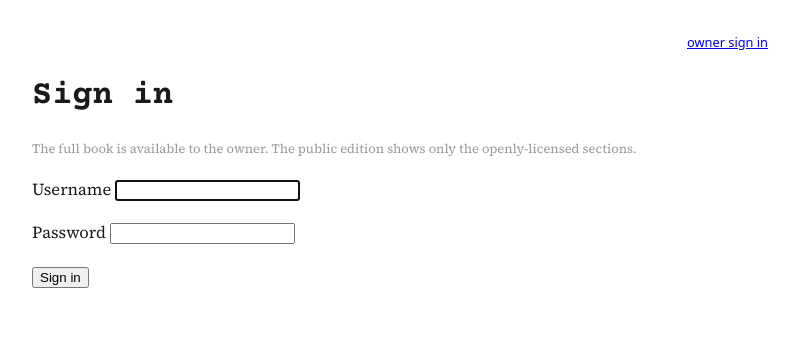
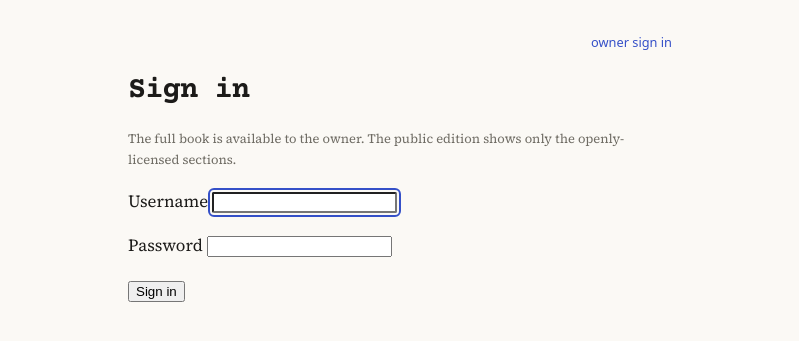
Before and after one commit to ricopicone/parody-web, a Django app: page /accounts/login/ in a window 1280 px wide. Shown: the top 341 px of the page, without its empty margins (240-1039 px from the left). Run offline with Django 4.2, Linux system fonts and the light colour scheme.

Commit message:
css: apply the warm-paper palette and typewriter/serif type scale
Replaces three unrelated palettes (browser-blue links, a #7a6ff0 purple
accent, a warm-taupe box accent marked in code as a placeholder) with one
system: warm paper, indigo accent, a measured contrast ladder.

--ink-faint is the lowest token allowed for text at 4.8:1; the old #8d8a80
scores 3.2:1 and fails AA, so it survives as --ink-ghost for decoration
only, guarded by a test. Adds focus-visible styling, which the site had
none of.

Co-Authored-By: Claude Opus 5 <noreply@anthropic.com>

```diff
--- a/parody_web/static/parody_web/css/book.css
+++ b/parody_web/static/parody_web/css/book.css
@@ -1,10 +1,25 @@
 /* Page furniture: layout, typography, navigation, forms and gating chrome.
  * Book *content* (figures, tables, boxes, math, listings) lives in content.css. */
 
-body { max-width: var(--measure); margin: 2rem auto; padding: 0 1rem;
-       font: var(--fs-base)/var(--lh-base) var(--font-body); color: var(--ink); }
+body { max-width: var(--measure); margin: var(--s6) auto; padding: 0 var(--s4);
+       font: var(--fs-base)/var(--lh-base) var(--font-body);
+       color: var(--ink); background: var(--paper); }
 
-nav.crumbs { font-family: var(--font-display); font-size: .85rem; margin-bottom: 2rem; }
+h1, h2, h3, h4 { font-family: var(--font-display); line-height: var(--lh-head);
+                 letter-spacing: -.03em; font-weight: 700; }
+h1 { font-size: var(--fs-h1); }
+h2 { font-size: var(--fs-h2); }
+h3 { font-size: var(--fs-h3); }
+
+a { color: var(--accent); text-decoration: none; }
+a:hover { text-decoration: underline; }
+/* the site had no focus styling at all; every interactive stop needs one */
+a:focus-visible, button:focus-visible, summary:focus-visible,
+input:focus-visible, select:focus-visible {
+  outline: 2px solid var(--accent); outline-offset: 2px; border-radius: 2px; }
+
+nav.crumbs { font-family: var(--font-body); font-size: var(--fs-sm);
+    color: var(--ink-faint); margin-bottom: var(--s6); }
 /* section-page breadcrumb carries a chapter rung; keep the whole trail on one line
    and let the (possibly long) chapter title ellipsize so it never wraps or pushes
    off-screen on narrow viewports. The book/home link stays whole; the chapter link
@@ -18,13 +33,14 @@ nav.crumbs.has-chapter .crumb-trunc { flex: 0 1 auto; min-width: 4ch;
 nav.pager { display: flex; justify-content: space-between;
             font-family: var(--font-display); font-size: .9rem; margin-top: 3rem; }
 
-h1, h2, h3 { font-family: var(--font-display); line-height: 1.25; }
 img { max-width: 100%; }
 
-.secnum { color: var(--ink-muted); font-variant-numeric: tabular-nums; }
+/* Section/chapter numbers are part of the typewriter layer, not the prose. */
+.secnum { font-family: var(--font-display); font-weight: 700; color: var(--accent);
+    margin-right: var(--s2); font-variant-numeric: tabular-nums; }
 
 /* table-of-contents lists (index + chapter pages): no bullets */
-ul.toc { list-style: none; padding-left: 0; }
+ul.toc { list-style: none; padding-left: 0; font-family: var(--font-body); }
 ul.toc li { margin: .25rem 0; }
 
 .preview { mask-image: linear-gradient(to bottom, black 60%, transparent); }
@@ -56,10 +72,10 @@ a.download-button { display: inline-block; font-family: var(--font-display);
     font-size: .9rem; border: 1px solid var(--accent); border-radius: 4px;
     padding: .25rem .7rem; text-decoration: none; }
 
-.note { color: var(--ink-ghost); font-size: .8rem; }
+.note { color: var(--ink-faint); font-size: .8rem; }
 
 nav.edition-switcher { font-family: var(--font-display); font-size: .8rem;
-    color: var(--ink-ghost); margin-bottom: .3rem; }
+    color: var(--ink-faint); margin-bottom: .3rem; }
 nav.edition-switcher a { color: var(--accent); text-decoration: none; }
 nav.edition-switcher strong { color: var(--ink); }
 
--- a/parody_web/static/parody_web/css/content.css
+++ b/parody_web/static/parody_web/css/content.css
@@ -106,7 +106,7 @@ table:not(.notes-table) th, table:not(.notes-table) td { border: 1px solid #ccc;
 
 /* hardware systems / parts catalog */
 .version-list-item { margin: .15rem 0 .15rem 1rem; font-size: .95rem; }
-.get-cell-placeholder { color: var(--ink-ghost); }
+.get-cell-placeholder { color: var(--ink-faint); }
 section.component { border-top: 1px solid var(--rule-faint); margin-top: 1.5rem; }
 table.specs { font-family: var(--font-display); font-size: .9rem; }
 table.specs th { text-align: left; font-weight: 600; color: #444;
@@ -121,7 +121,7 @@ p.suppliers { font-family: var(--font-display); font-size: .9rem; }
    exactly at the corners. A faint dashed rule separates the solution
    (.example-solution) from the problem statement. Colour is a placeholder accent
    until real theme colours land. --exc = corner arm length, --ext = thickness. */
-.example { --exc: 18px; --ext: 1.5px; --excol: var(--box-line);
+.example { --exc: 18px; --ext: 1.5px; --excol: var(--accent);
     margin: 1.6rem 0; padding: 1rem 1.3rem;
     background-image:
       linear-gradient(var(--excol),var(--excol)), linear-gradient(var(--excol),var(--excol)),
@@ -137,7 +137,7 @@ p.suppliers { font-family: var(--font-display); font-size: .9rem; }
       left top, right top,
       left bottom, right bottom; }
 .example-label { font-family: var(--font-display); font-weight: 700;
-    color: var(--box-label); margin-bottom: .4rem; }
+    color: var(--accent); margin-bottom: .4rem; }
 .example > .example-solution { margin-top: .9rem; padding-top: .9rem;
     border-top: 1px dashed #e6e0d6; }
 
@@ -145,10 +145,10 @@ p.suppliers { font-family: var(--font-display); font-size: .9rem; }
    numbering.py injects the "Further Reading" label and lays the .plaincite
    entries out as a bulleted list of bibliography labels (Author (Year), note). */
 .freadinglist { margin: 1.6rem 0; padding: .8rem 1.2rem; font-size: .95rem;
-    border: 1px solid var(--box-rule); border-left: 3px solid var(--box-line);
-    border-radius: 4px; background: var(--box-wash); }
+    border: 1px solid var(--accent-soft); border-left: 3px solid var(--accent);
+    border-radius: 4px; background: var(--accent-wash); }
 .freading-label { font-family: var(--font-display); font-weight: 700;
-    color: var(--box-label); margin-bottom: .35rem; }
+    color: var(--accent); margin-bottom: .35rem; }
 .freadinglist ul { margin: 0; padding-left: 1.3rem; }
 .freadinglist li { margin: .25rem 0; }
 
@@ -167,7 +167,7 @@ section.references li { margin: .3rem 0; }
     background: #f8f8f8; box-shadow: 0 1px 0 var(--accent-soft); white-space: nowrap; }
 .menu { white-space: nowrap; }
 .menu .m-item { background: var(--accent-wash); box-shadow: none; }
-.menu .m-arrow { color: var(--ink-ghost); margin: 0 .15em; }
+.menu .m-arrow { color: var(--ink-faint); margin: 0 .15em; }
 .key.enter::after, .key.return::after { content: "\21B5"; }
 .key.leftarrow::after, .key.left::after { content: "\2190"; }
 .key.rightarrow::after, .key.right::after { content: "\2192"; }
--- a/parody_web/static/parody_web/css/tokens.css
+++ b/parody_web/static/parody_web/css/tokens.css
@@ -25,34 +25,36 @@
 
 :root {
   /* surfaces */
-  --paper: #ffffff;
-  --paper-sunk: #f6f6f4;
+  --paper: #fbf9f5;
+  --paper-sunk: #f4f0e7;
+  /* images only. LaTeX bakes a white or transparent background into every
+     figure, so they keep a light panel even in dark mode — see content.css. */
+  --paper-panel: #ffffff;
 
-  /* text */
-  --ink: #1a1a1a;
-  --ink-muted: #555555;
-  --ink-faint: #777777;
-  --ink-ghost: #999999;
+  /* text. Contrast against --paper, measured: 15.6 / 7.6 / 4.8 / 3.2. */
+  --ink: #1c1b19;
+  --ink-muted: #56534c;
+  --ink-faint: #6f6c64;   /* the lowest token allowed for text (AA at 4.8:1) */
+  --ink-ghost: #8d8a80;   /* fails AA — DECORATION ONLY, never text */
 
   /* lines */
-  --rule: #dddddd;
-  --rule-faint: #eeeeee;
+  --rule: #e8e3d9;
+  --rule-faint: #f0ece3;
+  --rule-strong: #1c1b19;
 
-  /* accent */
-  --accent: #7a6ff0;
-  --accent-ink: #5a4fd0;
-  --accent-soft: #c8c8c8;
-  --accent-wash: #eef0fb;
-
-  /* content boxes (example / further-reading) */
-  --box-line: #a89a86;
-  --box-label: #6b5d49;
-  --box-wash: #faf8f3;
-  --box-rule: #e0d9cb;
+  /* accent — cool against the warm paper; 6.3:1 */
+  --accent: #3550c8;
+  --accent-ink: #2a3fa0;
+  --accent-soft: #ccd4f3;
+  --accent-wash: #eef1fb;
 
   /* highlights */
   --flash: #fdf2b8;
   --mark: #fde68a;
+
+  /* spacing */
+  --s1: .25rem; --s2: .5rem; --s3: .75rem; --s4: 1rem;
+  --s5: 1.5rem; --s6: 2rem; --s7: 3rem; --s8: 4rem;
 
   /* type */
   /* Monospace for numbers, labels and headings; serif for anything that runs
@@ -62,7 +64,14 @@
   --font-body: "Source Serif 4", Charter, Georgia, serif;
   --font-mono: "Courier Prime", "Courier New", monospace;
 
-  --fs-base: 1.05rem;
-  --lh-base: 1.6;
-  --measure: 46rem;
+  --fs-xs: .72rem;   /* mono labels, badges */
+  --fs-sm: .82rem;   /* captions, meta */
+  --fs-base: 1.0625rem;
+  --fs-lg: 1.25rem;
+  --fs-h3: 1.35rem;
+  --fs-h2: 1.6rem;
+  --fs-h1: 1.9rem;
+  --lh-base: 1.62;
+  --lh-head: 1.18;
+  --measure: 34rem;
 }
```
Also changed, not shown: parody_web/tests.py (+16 -0 lines).
